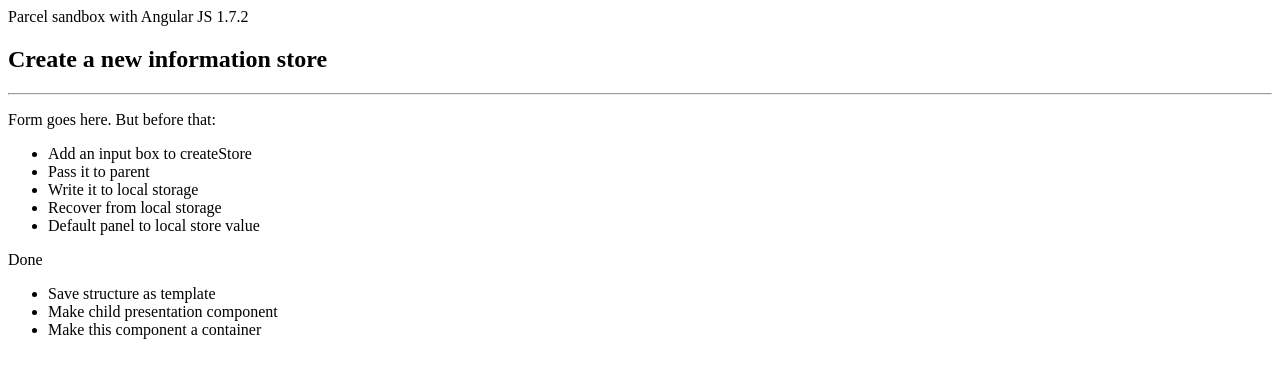
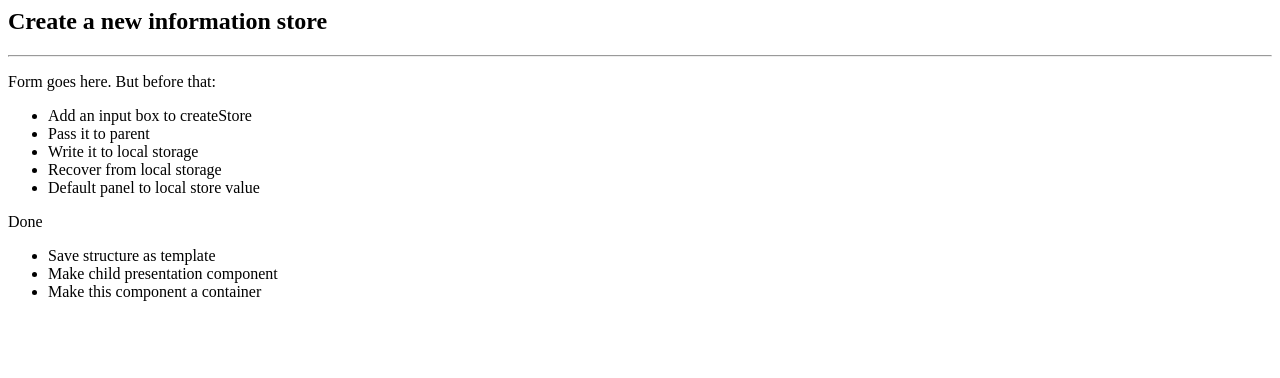
Before and after one commit to MikeFarrow/StateManV1, a website built with Parcel: page index.html in a window 1280 px wide. Built offline with nearby package versions, Linux system fonts and the light colour scheme; some packages are replaced by stand-ins of ours.

Commit message:
Move header
Small changes to test git commit

```diff
--- a/index.html
+++ b/index.html
@@ -6,7 +6,6 @@
 </head>
 
 <body>
-	<div id="app">Parcel sandbox with Angular JS 1.7.2</div>
 	<div ng-app="hwApp">
 		<pg-contain> </pg-contain>
 	</div>
--- a/src/components/createStore.js
+++ b/src/components/createStore.js
@@ -12,8 +12,6 @@ class createStoreController {
 const createStore = {
   controller: createStoreController,
   template: `
-        <h2>Create a new information store</h2>
-        <hr>
         <p>Form goes here. But before that:
         </p>
           <ul>
--- a/src/components/pgContain.js
+++ b/src/components/pgContain.js
@@ -12,6 +12,8 @@ class pgContainController {
 const pgContain = {
   controller: pgContainController,
   template: `
+        <h2>Create a new information store</h2>
+        <hr>
         <create-store></create-store>
     `
 };
```
